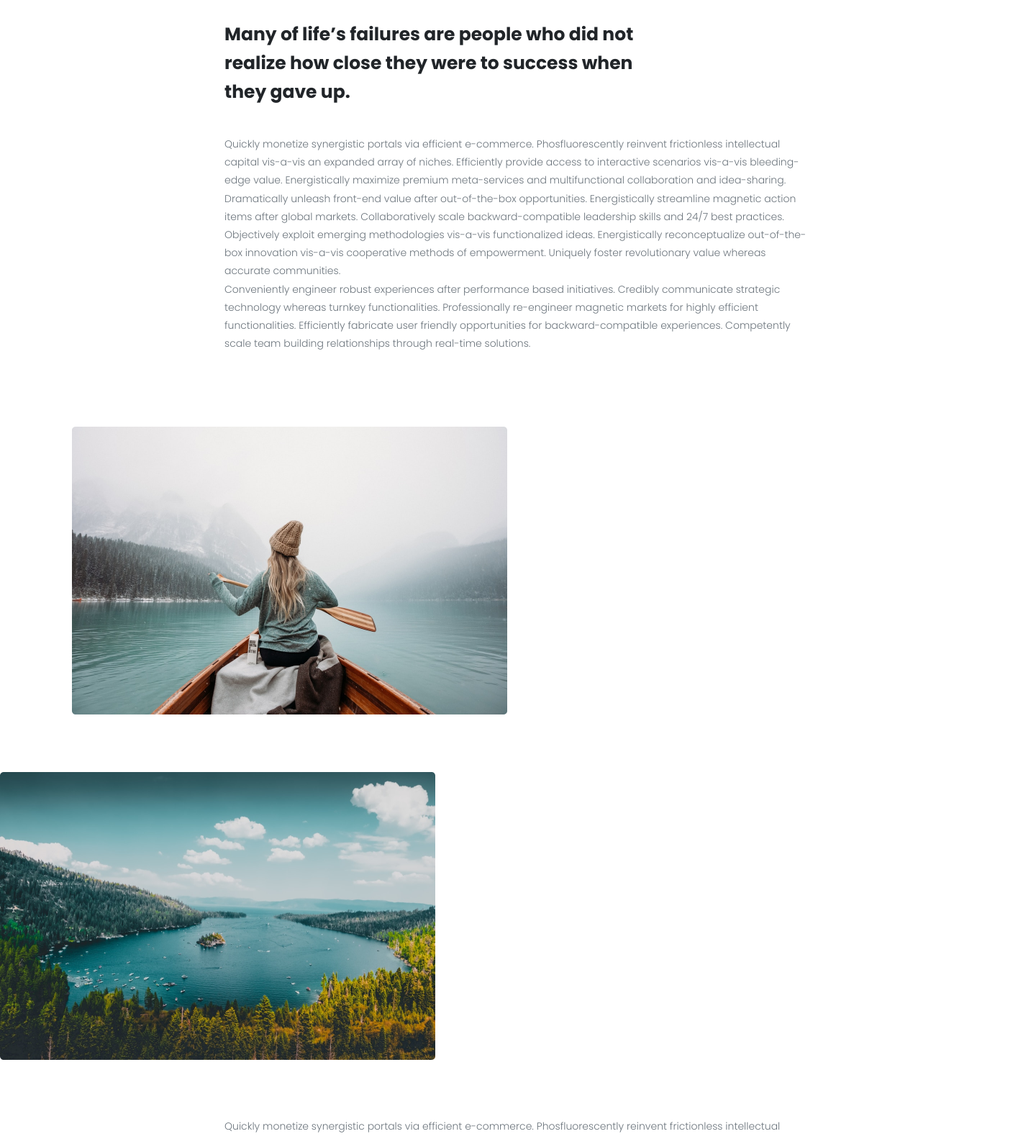
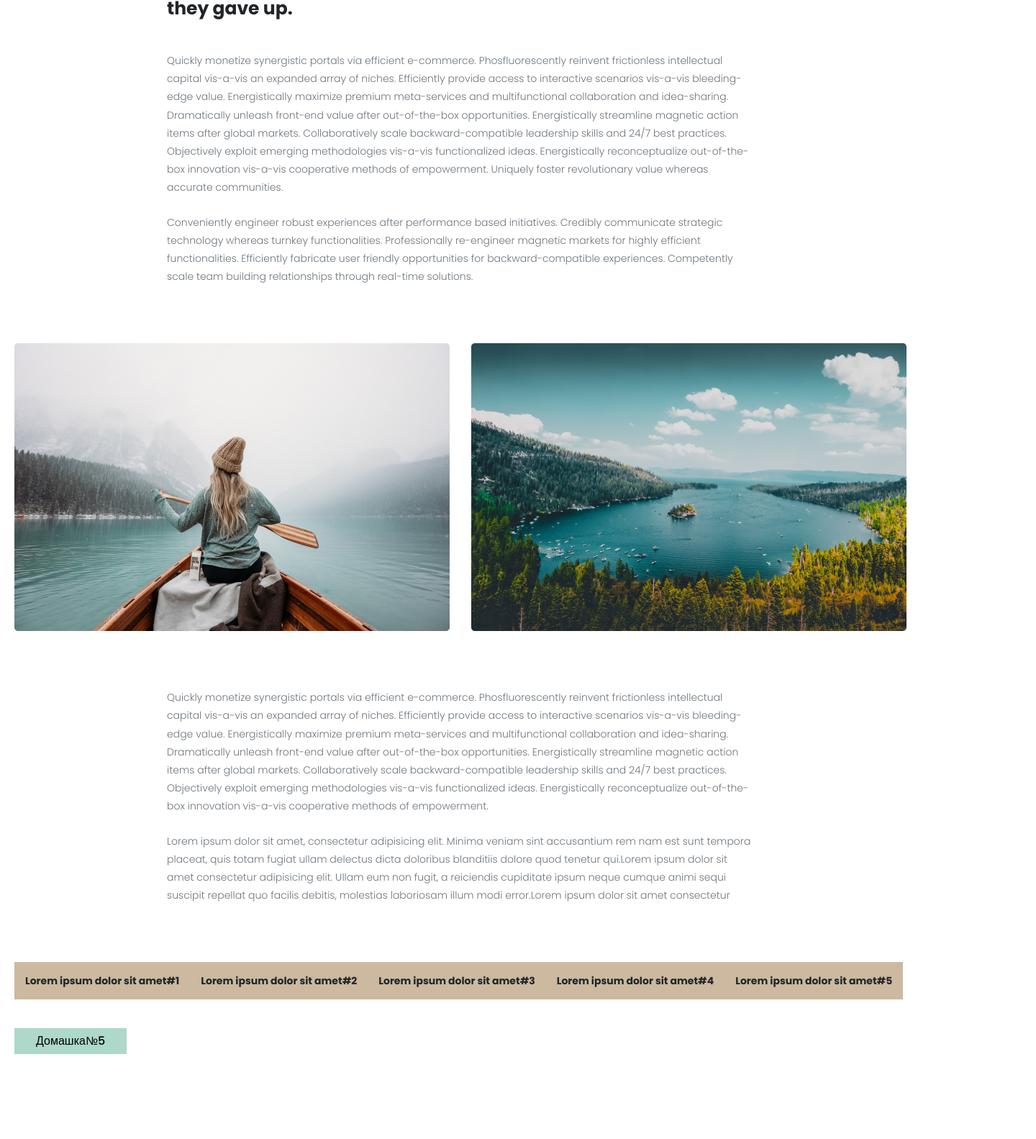
Before and after one commit to OlesyaGym/lesson, a plain HTML site: page lesson5/index.html in a window 1280 px wide. Shown: the part 1217-2800 px from the top of the page at 72% size, 1440 px wide, since content can reach past the window. After the commit the page ends 2682 px from the top, so only its background shows below. Drawn offline with Linux system fonts and the light colour scheme.

Commit message:
Add files via upload

```diff
--- a/lesson5/css/style.css
+++ b/lesson5/css/style.css
@@ -6,76 +6,100 @@ body {
 	font-family: "Poppins", sans-serif;
 }
 
-.text {
+.main-box {
+	margin: 0 auto;
+	max-width: 1460px;
+	padding: 0 10px 0;
+}
+
+.small-box {
+	margin: 0 auto;
+	max-width: 816px;
+	margin-bottom: 80px;
+}
+
+.box-img {
+	margin: 0 auto;
+	max-width: 1240px;
+	margin-bottom: 80px;
+}
+
+.small-box2 {
+	margin: 0 auto;
+	max-width: 816px;
+	margin-bottom: 80px;
+}
+
+.small-box3 {
+	margin: 0 auto;
+	max-width: 816px;
+}
+
+.box-img2 {
+	margin: 0 auto;
+	max-width: 1240px;
+	margin-bottom: 80px;
+	font-size: 0px;
+}
+
+h2 {
+	margin-bottom: 40px;
+	font-style: normal;
 	font-weight: 700;
 	font-size: 25px;
-	font-style: normal;
 	line-height: 1.6;
-	width: 400px;
-	height: 80px;
 	color: #212529;
-	margin: 115px 728px 40px 312px
 }
 
-.text0 {
+p {
+	margin: 0 0 23px;
+	font-style: normal;
+	font-size: 14px;
 	font-weight: 300;
-	font-size: 14px;
-	font-style: normal;
 	line-height: 1.8;
-	width: 816px;
-	height: 450px;
 	color: #6C757D;
-	margin: 0px 312px 80px;
+}
+.small-box h2 {
+	max-width: 400px;
+}
+.small-box2 h2 {
+	max-width: 605px;
+}
+.img2 {
+	margin-right: 30px;
 }
 
-.mountains {
-	margin: 0px 100px 80px;
-	max-width: 100%;
-	width: 1240px;
-	height: 400px;
+.footer-box {
+	margin: 0 auto;
+	max-width: 1240px;
+}
+.text {
+	margin: 0 auto;
+	max-width: 816px;
+	max-height: 100px;
+	overflow: auto;
+	margin-bottom: 80px;
 }
 
-.text1 {
+.list {
 	font-weight: 700;
-	font-size: 25px;
+	color: #212529;
+	font-size: 0px;
+	margin-bottom: 40px;
+}
+.list-grup {
+	display: inline-block;
+	padding: 15px;
 	font-style: normal;
+	font-size: 14px;
+	font-weight: 700;
 	line-height: 1.6;
-	width: 605px;
-	height: 120px;
 	color: #212529;
-	margin: 0px 523px 40px 312px;
+	background-color: rgb(204, 185, 160);
 }
 
-.text2 {
-	font-weight: 300;
-	font-size: 14px;
-	font-style: normal;
-	line-height: 1.8;
-	width: 816px;
-	height: 325px;
-	color: #6C757D;
-	margin: 0px 312px 80px;
+.link {
+	display: inline-block;
+	background-color: rgb(173, 216, 202);
+	padding: 10px  30px;
 }
-
-.boat {
-	margin: 0px 30px 80px 100px;
-	width: 605px;
-	height: 400px;
-}
-
-.lake {
-	margin: 0px 100px 80px 0px;
-	width: 605px;
-	height: 400px;
-}
-
-.text3 {
-	font-weight: 300;
-	font-size: 14px;
-	font-style: normal;
-	line-height: 1.8;
-	width: 816px;
-	height: 175px;
-	color: #6C757D;
-	margin: 0px 312px 182px;
-}
--- a/lesson5/index.html
+++ b/lesson5/index.html
@@ -8,13 +8,13 @@
 	 <link rel="stylesheet" href="css/style.css">
     <title>Lesson 5</title>
   </head>
-
   <body>
-	<header>
-		<div class="text">
+	<main class="main-box">
+		<div class="small-box">
+			<h2>
 				The purpose of our lives is to be happy.
-		</div>
-		<div class="text0">
+			</h2>
+			<div>
 				<p>
 					Quickly monetize synergistic portals via efficient e-commerce. Phosfluorescently reinvent frictionless intellectual capital vis-a-vis an expanded array of niches. Efficiently provide access to interactive scenarios vis-a-vis bleeding-edge value. Energistically maximize premium meta-services and multifunctional collaboration and idea-sharing. Dramatically unleash front-end value after out-of-the-box opportunities. Energistically streamline magnetic action items after global markets. Collaboratively scale backward-compatible leadership skills and 24/7 best practices. Objectively exploit emerging methodologies vis-a-vis functionalized ideas. Energistically reconceptualize out-of-the-box innovation vis-a-vis cooperative methods of empowerment. Uniquely foster revolutionary value whereas accurate communities.
 				</p>
@@ -25,13 +25,15 @@
 					Interactively productivate cross-platform vortals through tactical results. Interactively underwhelm efficient alignments with enabled materials. Rapidiously leverage existing superior technology via fully researched e-commerce. Efficiently whiteboard principle-centered portals vis-a-vis magnetic solutions. Conveniently network ethical e-markets with emerging web services.
 				</p>
 			</div>
-	</header>
-	<main>
-		<img class="mountains" src="img/unsplash_jOF2TFSNxQI.png" alt="mountains">
-		<div class="text1">
+		</div>
+		<div class="box-img">
+			<img class="img1" src="img/unsplash_jOF2TFSNxQI.png" alt="mountains">
+		</div>
+		<div class="small-box2">
+			<h2>
 				Many of life’s failures are people who did not realize how close they were to success when they gave up.
-		</div>
-		<div class="text2">
+			</h2>
+			<div>
 				<p>
 					Quickly monetize synergistic portals via efficient e-commerce. Phosfluorescently reinvent frictionless intellectual capital vis-a-vis an expanded array of niches. Efficiently provide access to interactive scenarios vis-a-vis bleeding-edge value. Energistically maximize premium meta-services and multifunctional collaboration and idea-sharing. Dramatically unleash front-end value after out-of-the-box opportunities. Energistically streamline magnetic action items after global markets. Collaboratively scale backward-compatible leadership skills and 24/7 best practices. Objectively exploit emerging methodologies vis-a-vis functionalized ideas. Energistically reconceptualize out-of-the-box innovation vis-a-vis cooperative methods of empowerment. Uniquely foster revolutionary value whereas accurate communities.
 				</p>
@@ -39,14 +41,34 @@
 					Conveniently engineer robust experiences after performance based initiatives. Credibly communicate strategic technology whereas turnkey functionalities. Professionally re-engineer magnetic markets for highly efficient functionalities. Efficiently fabricate user friendly opportunities for backward-compatible experiences. Competently scale team building relationships through real-time solutions.
 				</p>
 			</div>
+		</div>
+		<div class="box-img2">
+			<img class="img2" src="img/unsplash_5Lw1U5BIumE.png" alt="boat">
+			<img class="img3" src="img/unsplash_UWQP2mh5YJI.png" alt="iake">
+	   </div>
+		<div class="small-box3">
+			<p>
+				Quickly monetize synergistic portals via efficient e-commerce. Phosfluorescently reinvent frictionless intellectual capital vis-a-vis an expanded array of niches. Efficiently provide access to interactive scenarios vis-a-vis bleeding-edge value. Energistically maximize premium meta-services and multifunctional collaboration and idea-sharing. Dramatically unleash front-end value after out-of-the-box opportunities. Energistically streamline magnetic action items after global markets. Collaboratively scale backward-compatible leadership skills and 24/7 best practices. Objectively exploit emerging methodologies vis-a-vis functionalized ideas. Energistically reconceptualize out-of-the-box innovation vis-a-vis cooperative methods of empowerment.
+			</p>
+		</div>
 	</main>
-	<footer>
-		<div>
-			<img class="boat"src="img/unsplash_5Lw1U5BIumE.png" alt="boat">
-			<img class="lake" src="img/unsplash_UWQP2mh5YJI.png" alt="iake">
+	<footer class="footer-box">
+		<div class="text">
+			<p>
+				Lorem ipsum dolor sit amet, consectetur adipisicing elit. Minima veniam sint accusantium rem nam est sunt tempora placeat, quis totam fugiat ullam delectus dicta doloribus blanditiis dolore quod tenetur qui.Lorem ipsum dolor sit amet consectetur adipisicing elit. Ullam eum non fugit, a reiciendis cupiditate ipsum neque cumque animi sequi suscipit repellat quo facilis debitis, molestias laboriosam illum modi error.Lorem ipsum dolor sit amet consectetur adipisicing elit. Ullam eum non fugit, a reiciendis cupiditate ipsum neque cumque animi sequi suscipit repellat quo facilis debitis, molestias laboriosam illum modi error.Lorem ipsum dolor sit amet, consectetur adipisicing elit. Minima veniam sint accusantium rem nam est sunt tempora placeat, quis totam fugiat ullam delectus dicta doloribus blanditiis dolore quod tenetur qui.Lorem ipsum dolor sit amet consectetur adipisicing elit. Ullam eum non fugit, a reiciendis cupiditate ipsum neque cumque animi sequi suscipit repellat quo facilis debitis, molestias laboriosam illum modi error.Lorem ipsum dolor sit amet consectetur adipisicing elit. Ullam eum non fugit, a reiciendis cupiditate ipsum neque cumque animi sequi suscipit repellat quo facilis debitis, molestias laboriosam illum modi error
+			</p>
 		</div>
-		<div class="text3">
-			Quickly monetize synergistic portals via efficient e-commerce. Phosfluorescently reinvent frictionless intellectual capital vis-a-vis an expanded array of niches. Efficiently provide access to interactive scenarios vis-a-vis bleeding-edge value. Energistically maximize premium meta-services and multifunctional collaboration and idea-sharing. Dramatically unleash front-end value after out-of-the-box opportunities. Energistically streamline magnetic action items after global markets. Collaboratively scale backward-compatible leadership skills and 24/7 best practices. Objectively exploit emerging methodologies vis-a-vis functionalized ideas. Energistically reconceptualize out-of-the-box innovation vis-a-vis cooperative methods of empowerment.
+		<div class="list">
+			<ul>
+				<li class="list-grup">Lorem ipsum dolor sit amet#1 </li>
+				<li class="list-grup">Lorem ipsum dolor sit amet#2</li>
+				<li class="list-grup">Lorem ipsum dolor sit amet#3</li>
+				<li class="list-grup">Lorem ipsum dolor sit amet#4</li>
+				<li class="list-grup">Lorem ipsum dolor sit amet#5</li>
+			</ul>
+		</div>
+		<div class="link">
+			<a target="_blank" href="https://olesyagym.github.io/lesson/lesson5/">Домашка№5</a>
 		</div>
 	</footer>
   </body>
```
Lines whose indentation alone changed are shown as unchanged.
